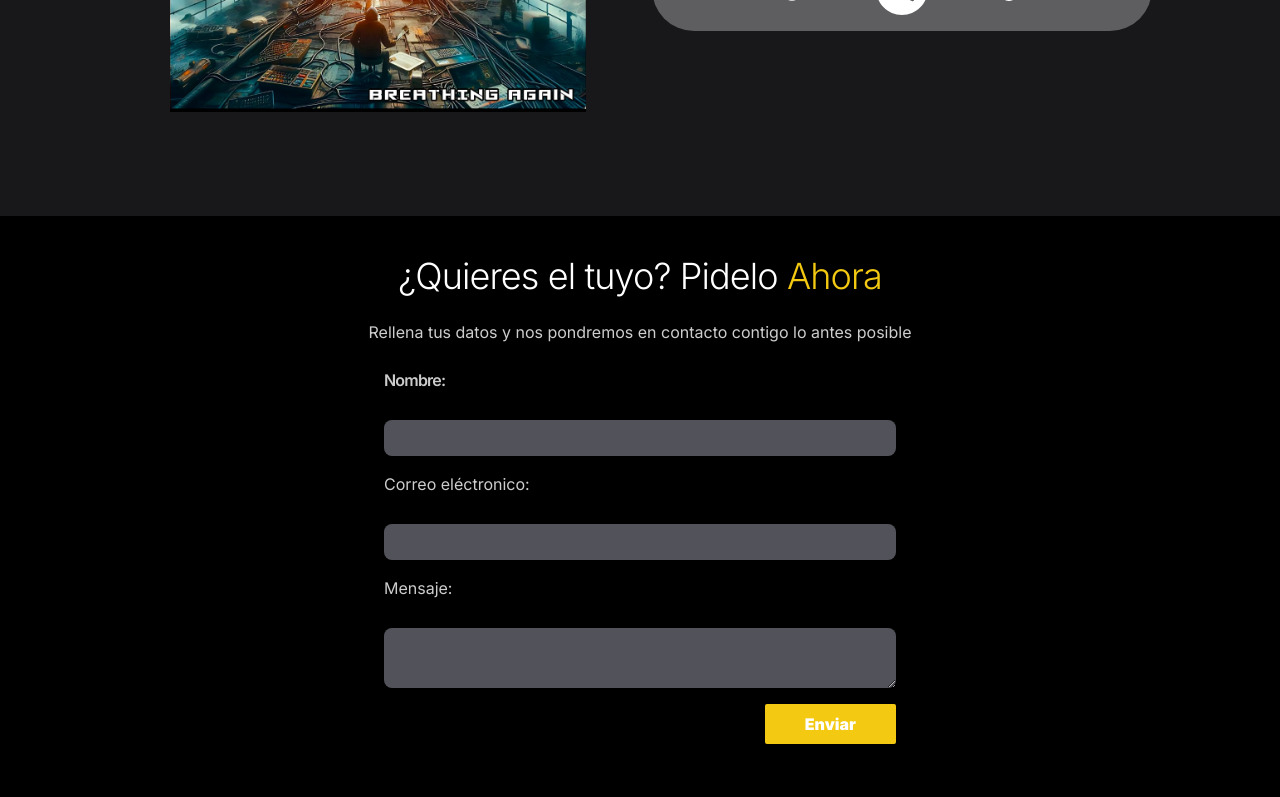
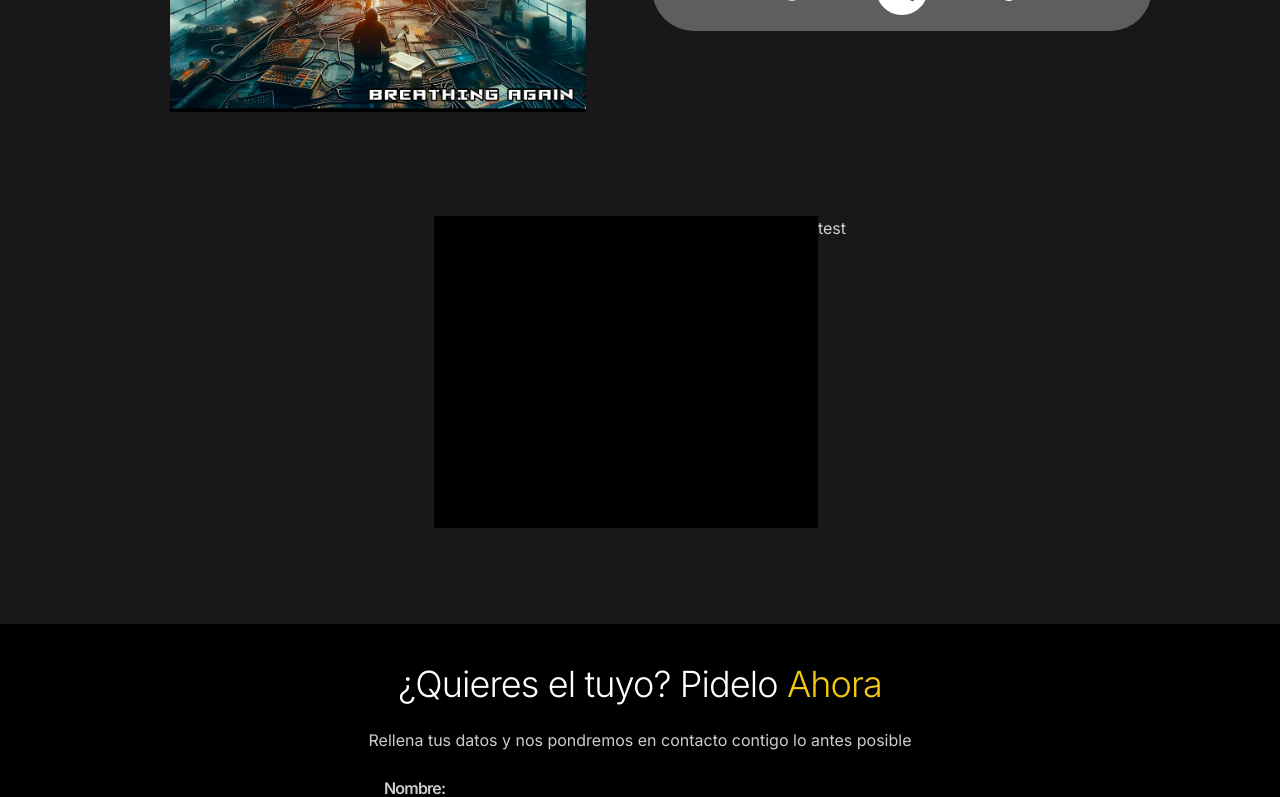
Before and after one commit to Four-Mana/rise-web, a Next.js app: page /shop in a window 1280 px wide. Shown: the part 625-1422 px from the top of the page. Built offline with nearby package versions, Linux system fonts and the light colour scheme.

Commit message:
rework form

```diff
--- a/public/__forms.html
+++ b/public/__purchase-form.html
@@ -10,12 +10,6 @@
     <input name="message" type="text" />
   </form>
 
-  <form name="contact-form" method="POST" data-netlify="true" hidden>
-    <input type="hidden" name="form-name" value="contact-form" />
-    <input name="name" type="text" />
-    <input name="email" type="text" />
-    <input name="message" type="text" />
-  </form>
 </body>
 
 </html>
--- a/src/app/shop/page.tsx
+++ b/src/app/shop/page.tsx
@@ -2,6 +2,7 @@ import { Logo } from "@/components";
 
 import { Highlight } from "@/components/highlight";
 import { Album } from "@/components/home";
+import { Articles } from "@/components/shop/articles";
 import { PurchaseForm } from "@/components/shop/purchase-form";
 
 export const metadata = {
@@ -15,8 +16,8 @@ export default function Shop() {
     <main className="flex flex-col items-center justify-between mt-20 bg-zinc-900 gap-6">
       <Logo variant="orangeHighlight" size="xl" />
       <Album />
+      <Articles />
       <div className="bg-black w-full py-10">
-
         <h2 className='tracking-tight font-light text-4xl text-white text-center pb-6'>
           ¿Quieres el tuyo? Pidelo <Highlight>Ahora</Highlight>
         </h2>
--- a/src/components/contact/contact-form/index.tsx
+++ b/src/components/contact/contact-form/index.tsx
@@ -9,7 +9,7 @@ export const ContactForm = () => {
 
     const formData = new FormData(event.currentTarget);
     try {
-      await fetch('/__forms.html', {
+      await fetch('/__contact-form.html', {
         method: 'POST',
         headers: {
           'Content-Type': 'application/x-www-form-urlencoded',
--- /dev/null
+++ b/src/components/shop/articles/article.tsx
@@ -0,0 +1,32 @@
+import React, { ReactNode } from 'react'
+
+export type ArticleProp = {
+  image: ReactNode;
+  description: ReactNode;
+  price: string;
+  variants: string;
+}
+
+export const Article = ({ image, description, price = "50.00$", variants = "XS S M L XL" }: ArticleProp) => {
+  return (
+    <div className='w-full flex'>
+      <div>
+
+        <div className="w-full bg-zinc-900 h-80 md:h-96 flex items-center row-start-4 md:row-start-2 md:col-start-2 pb-36 overflow-hidden relative">
+          {/* <Image
+            src={bandHigh}
+            alt="Image from Rise band"
+            layout="fill"
+            objectFit="cover"
+            objectPosition="100% 50%"
+            /> */}
+          {image}
+        </div>
+
+        <span className='text-secondary tracking-wider font-black'>{price}</span>
+        <span className='text-white tracking-wider font-black'>{variants}</span>
+      </div>
+      {description}
+    </div>
+  )
+}
--- /dev/null
+++ b/src/components/shop/articles/index.tsx
@@ -0,0 +1,12 @@
+import React from 'react'
+import { Article } from './article'
+
+export const Articles = () => {
+  return (
+    <section>
+      <div className='max-w-5xl mx-auto px-4 md:px-0'>
+        <Article image={<div className='w-96 h-96 bg-black'></div>} description={<p>test</p>} price={''} variants={''} />
+      </div>
+    </section>
+  )
+}
--- a/src/components/shop/purchase-form/index.tsx
+++ b/src/components/shop/purchase-form/index.tsx
@@ -9,7 +9,7 @@ export const PurchaseForm = () => {
 
     const formData = new FormData(event.currentTarget);
     try {
-      await fetch('/__forms.html', {
+      await fetch('/__purchase-form.html', {
         method: 'POST',
         headers: {
           'Content-Type': 'application/x-www-form-urlencoded',
```
Also changed, not shown: public/__contact-form.html (added, +14 -0 lines).
